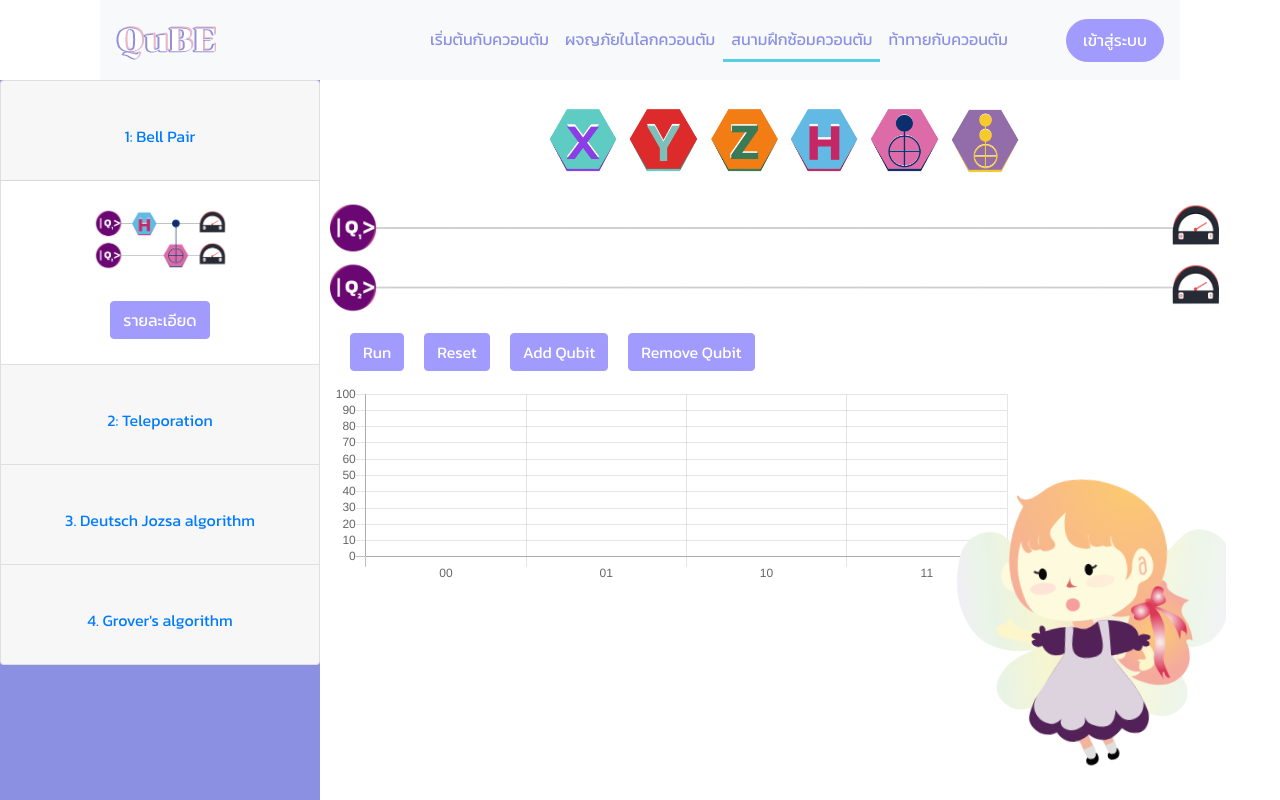
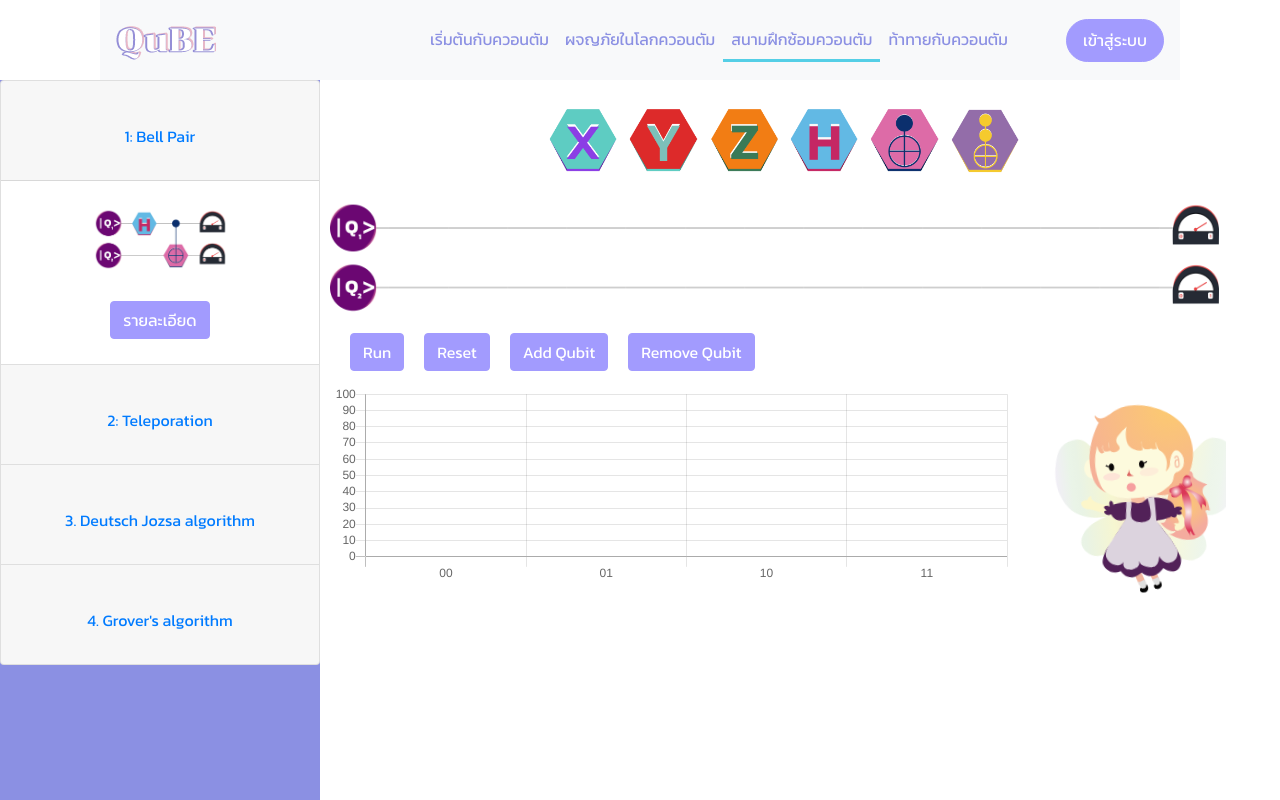
Before and after one commit to Kadphol/QuBE, a React (Create React App) app in the folder frontend/: page /playground in a window 1280 px wide. Built offline with nearby package versions, Linux system fonts and the light colour scheme; no server answers; a web font is replaced by a local one.

Commit message:
Adjust animation

```diff
--- a/frontend/src/pages/Home/Home.scoped.css
+++ b/frontend/src/pages/Home/Home.scoped.css
@@ -103,14 +103,16 @@ h3 {
 
 .svg-qubie {
   animation: animation-qubie 10s infinite;
+  max-width: 100%;
+  max-height: 100%;
 }
 
 @keyframes animation-qubie {
   from, to {
-    transform: translateY(50px) rotate(5deg);
+    transform: translateY(20%) rotate(5deg);
   }
 
   50% {
-    transform: translateY(150px) rotate(5deg);
+    transform: translateY(40%) rotate(5deg);
   }
 }
```
